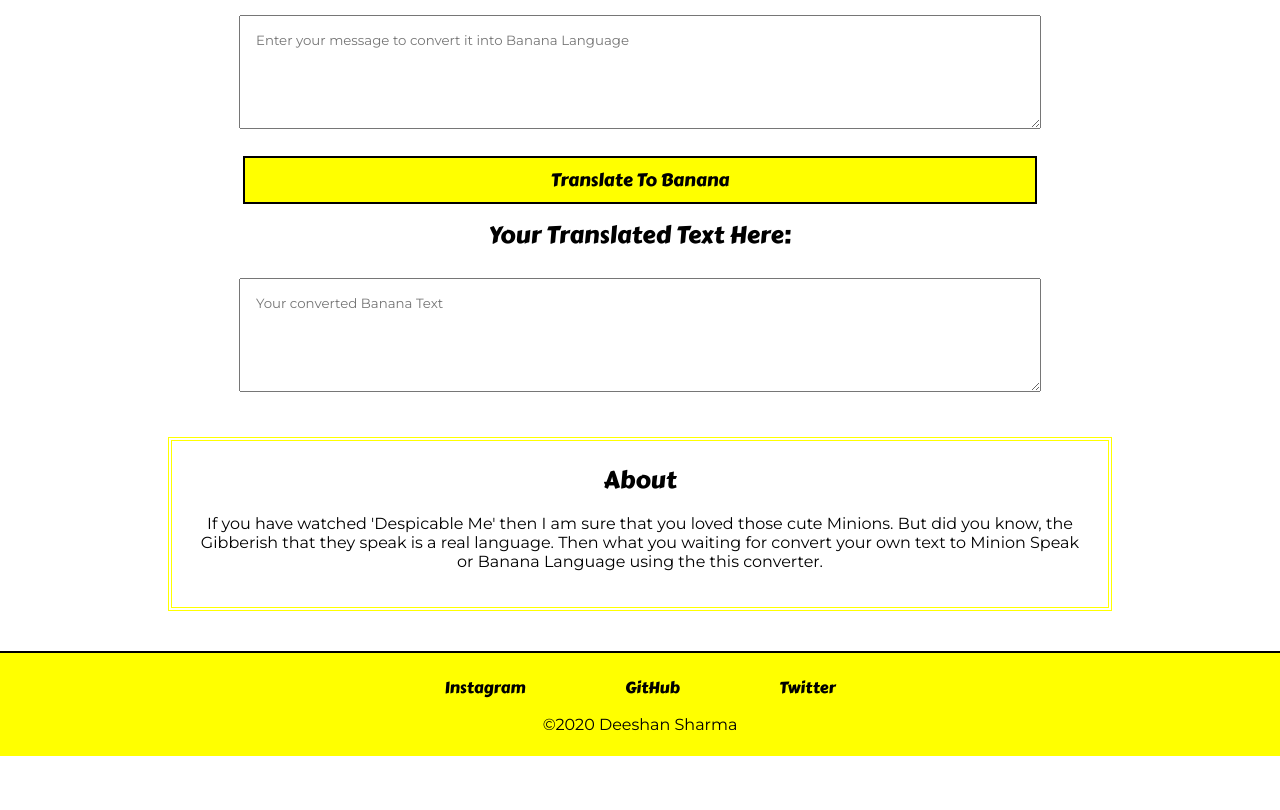
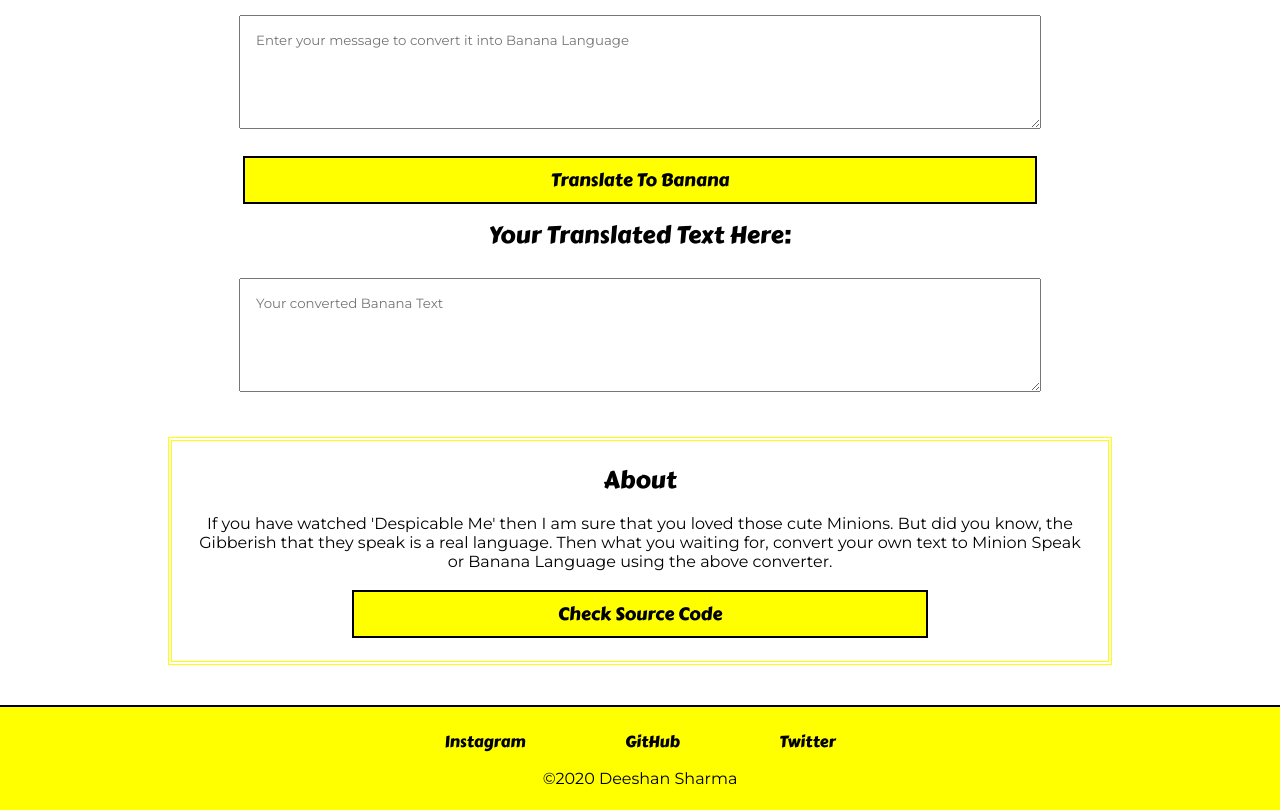
Before and after one commit to DeeshanSharma/Banana-Talks, a plain HTML site: page index.html in a window 1280 px wide. Shown: the part 94-904 px from the top of the page. Before the commit the page ends 850 px from the top, so only its background shows below. Drawn offline with Linux system fonts and the light colour scheme.

Commit message:
feat: Added Check Source Code button

```diff
--- a/css/style.css
+++ b/css/style.css
@@ -70,6 +70,8 @@ p {
 	margin: 0.2rem;
 	font-family: "Carter One", cursive;
 	font-size: large;
+	color: black;
+	text-decoration: none;
 }
 #btn:hover {
 	background-color: rgb(255, 208, 0);
--- a/index.html
+++ b/index.html
@@ -16,9 +16,10 @@
 		<div class="about">
 			<h3>About</h3>
 			<p>
-				If you have watched 'Despicable Me' then I am sure that you loved those cute Minions. But did you know, the Gibberish that they speak is a real language. Then what you waiting for
-				convert your own text to Minion Speak or Banana Language using the this converter.
+				If you have watched 'Despicable Me' then I am sure that you loved those cute Minions. But did you know, the Gibberish that they speak is a real language. Then what you waiting for,
+				convert your own text to Minion Speak or Banana Language using the above converter.
 			</p>
+			<a href="https://www.google.com" id="btn" target="blank">Check Source Code</a>
 		</div>
 		<footer>
 			<a href="https://www.instagram.com/i_am___unknown__" target="blank">Instagram</a>
```
